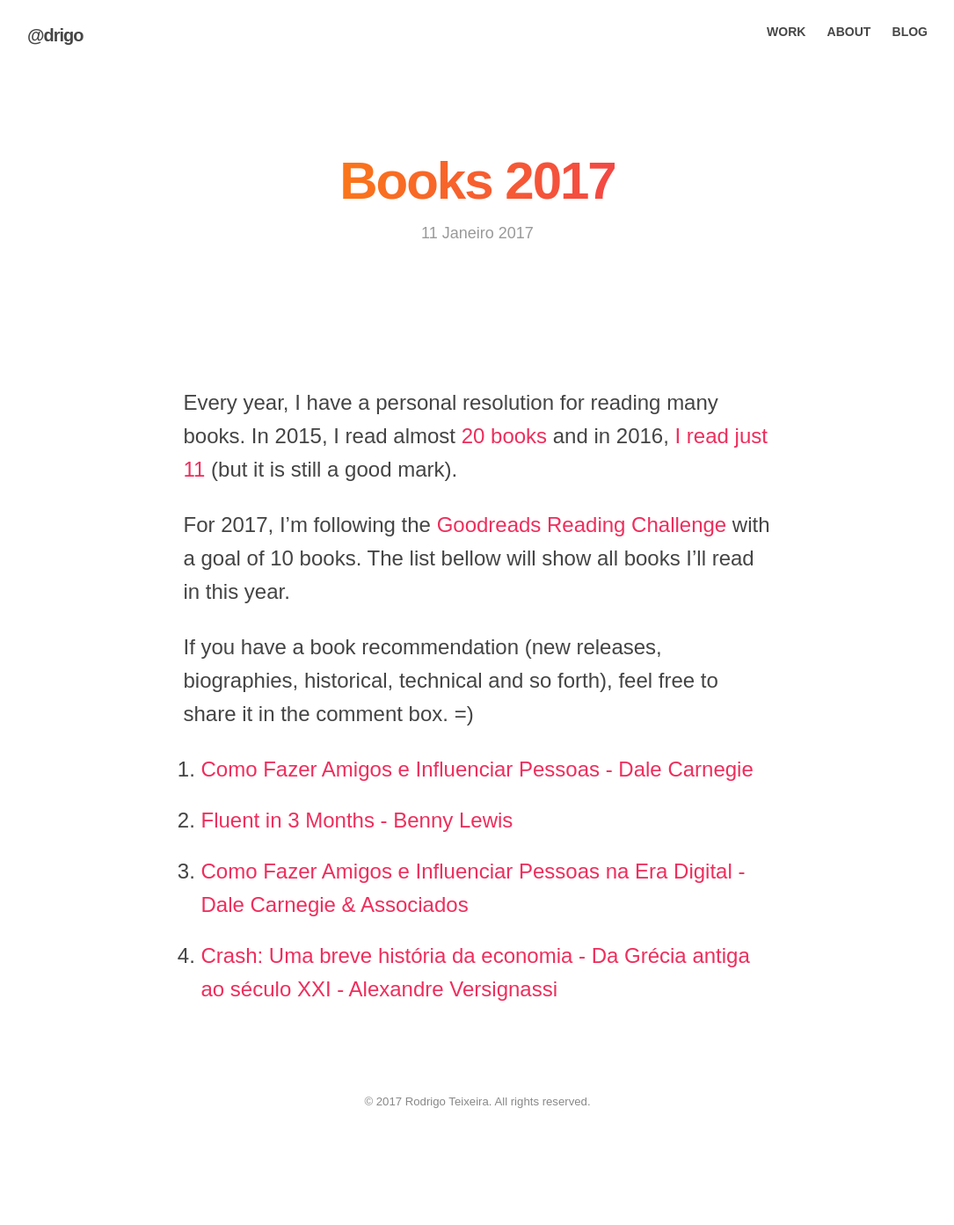
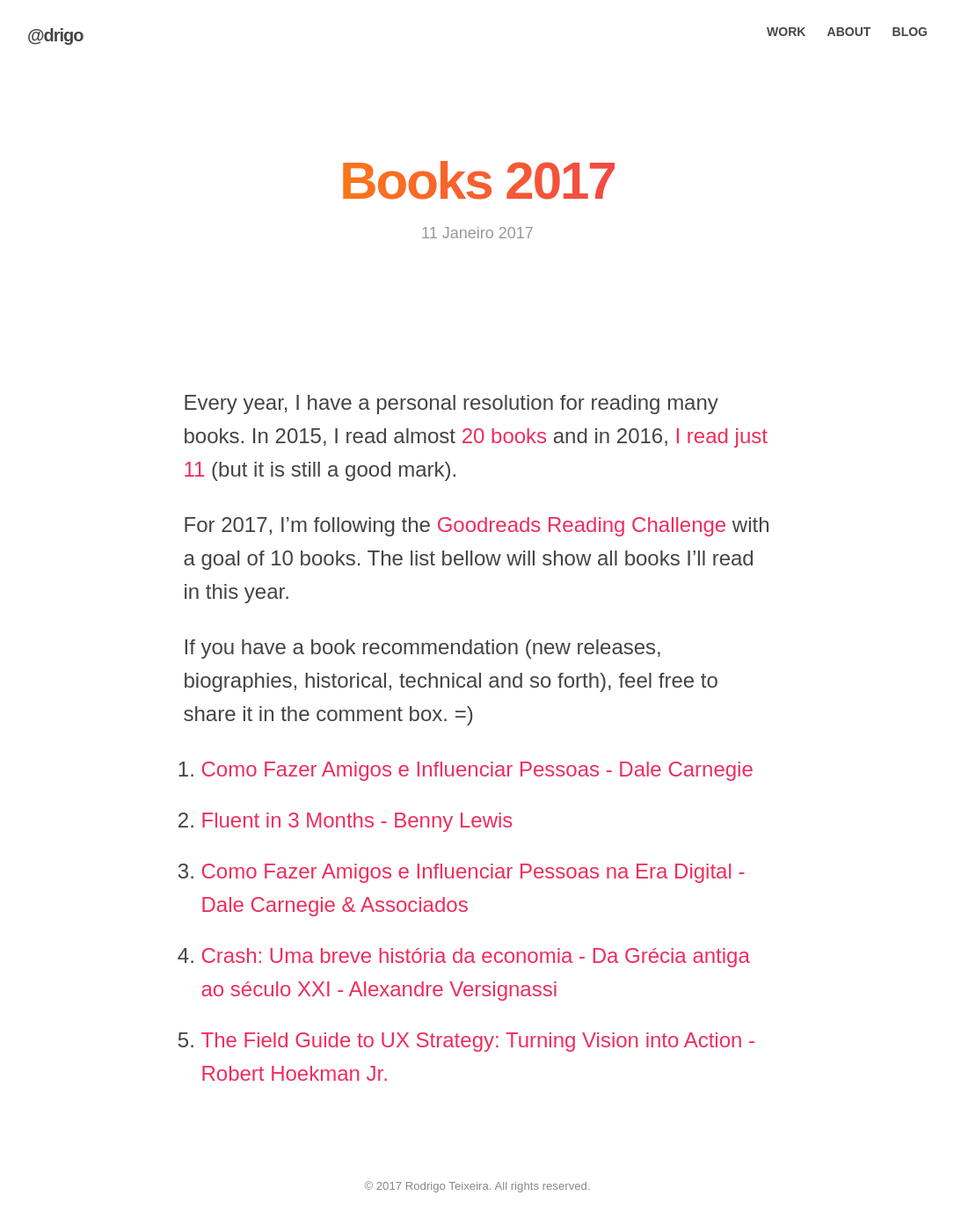
Before and after one commit to drigoteixeira/drigoteixeira.github.io, a Jekyll site: the page built from _posts/2017-01-11-books-2017.md, in a window 1280 px wide. Shown: the whole page at 88% size, without its empty margins (97-1182 px from the left). Built offline with Jekyll 4.4.1, drawn with Linux system fonts in a browser that asks for light colours; nearby versions of some CDN libraries; comment, search, counter and statistics services are not loaded; before the commit the page ends 1297 px from its top, so only the background shows below that.

Commit message:
Update blog post

```diff
--- a/_posts/2017-01-11-books-2017.md
+++ b/_posts/2017-01-11-books-2017.md
@@ -20,3 +20,4 @@ If you have a book recommendation (new releases, biographies, historical, techni
 2. [Fluent in 3 Months - Benny Lewis](http://amzn.eu/bE1hPUA)
 3. [Como Fazer Amigos e Influenciar Pessoas na Era Digital - Dale Carnegie & Associados](http://a.co/aFx3oN8)
 4. [Crash: Uma breve história da economia - Da Grécia antiga ao século XXI - Alexandre Versignassi](http://a.co/2vRyjqj)
+5. [The Field Guide to UX Strategy: Turning Vision into Action - Robert Hoekman Jr.](https://www.uxpin.com/studio/ebooks/ux-strategy-field-guide/)
```
